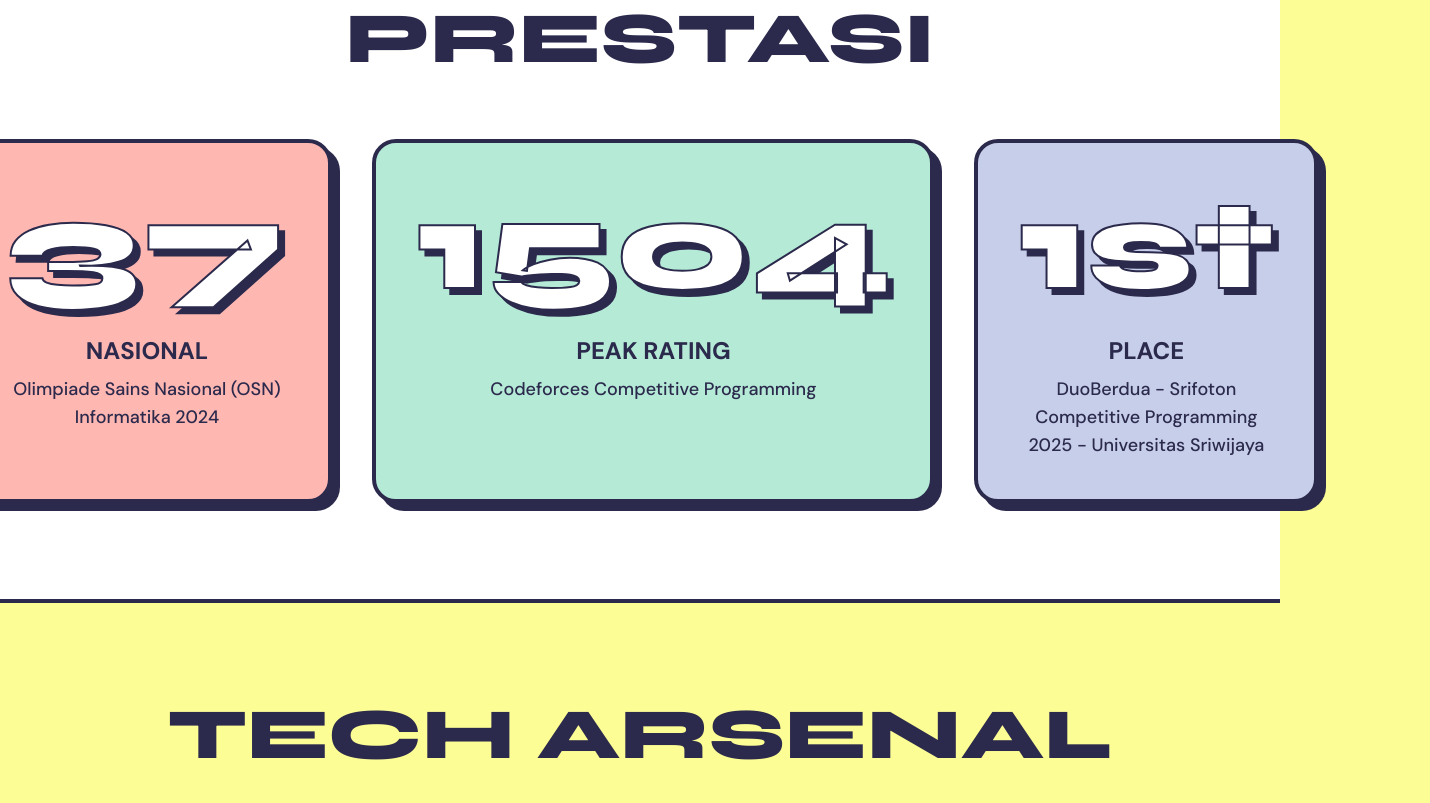
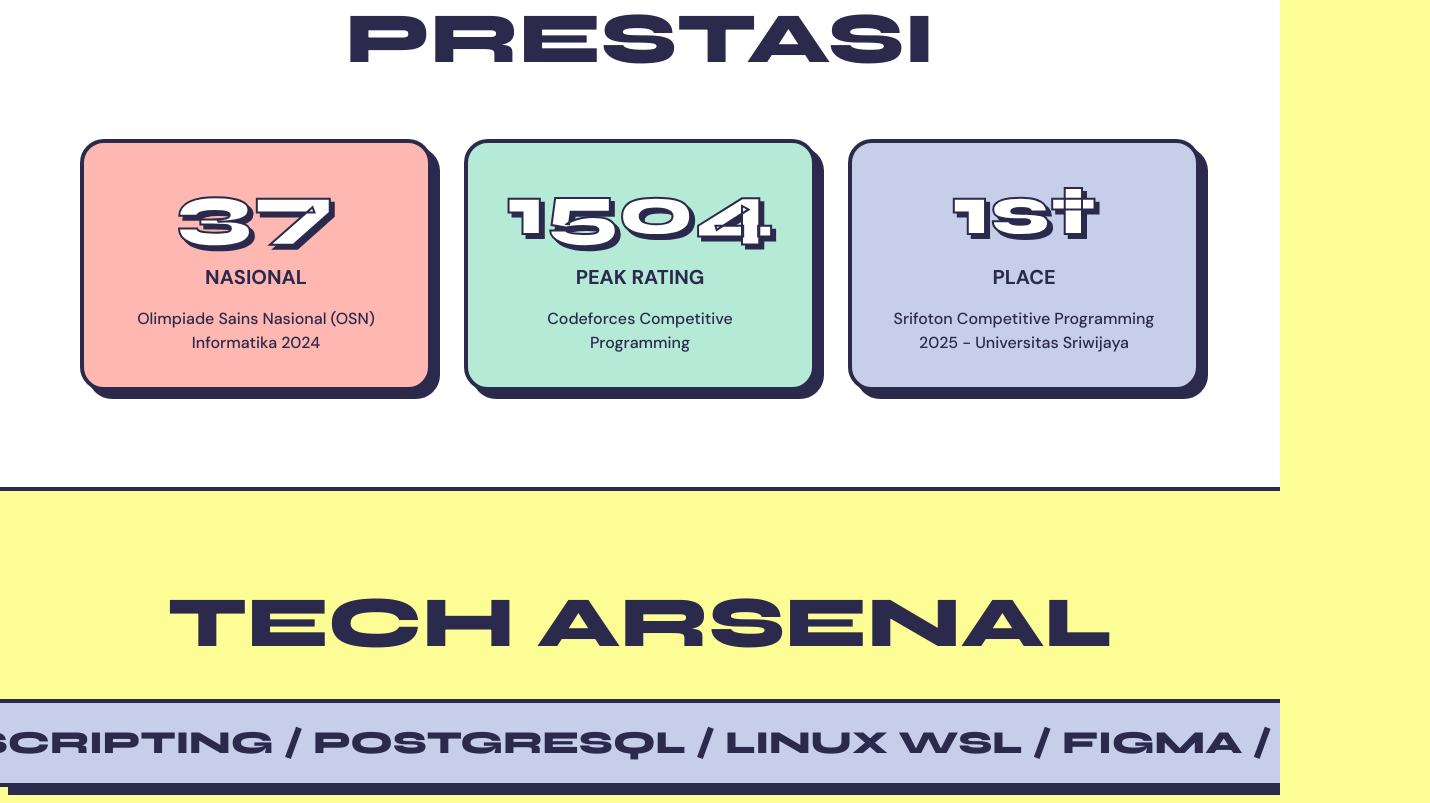
Before and after one commit to Notdils/Portofolio, a plain HTML site: page index.html in a window 1280 px wide. Shown: the part 2097-2900 px from the top of the page, 1430 px wide, since content can reach past the window. Drawn offline with nearby package versions, Linux system fonts and the light colour scheme.

Commit message:
fix selalu kepotong

```diff
--- a/index.html
+++ b/index.html
@@ -134,7 +134,8 @@
             class="bg-white border-4 border-neo-ink rounded-3xl p-8 max-w-3xl shadow-neo relative z-10 transform -rotate-1">
             <p class="text-2xl font-syne font-bold mb-4 uppercase">I Love logic and obsessed with colorful systems.</p>
             <p class="text-lg md:text-xl font-medium leading-relaxed">
-                Mahasiswa Informatika ITS. Saya mix dari seriusnya <em>competitive programming</em> dan eksentrik desain UI.
+                Mahasiswa Informatika ITS. Saya mix dari seriusnya <em>competitive programming</em> dan eksentrik desain
+                UI.
                 Sekarang masih mencari jati diri. Kachaww.
             </p>
             <div class="mt-8">
@@ -196,33 +197,32 @@
         <div class="max-w-7xl mx-auto">
             <h2 class="font-syne text-5xl md:text-7xl font-extrabold uppercase mb-16 text-center">Prestasi</h2>
 
-            <div class="flex flex-col md:flex-row justify-center gap-10">
-                <div
-                    class="bg-neo-melon border-4 border-neo-ink rounded-3xl p-10 flex-1 text-center shadow-neo transform hover:-translate-y-2 transition-transform duration-300">
-                    <div
-                        class="font-syne text-8xl md:text-9xl font-extrabold [-webkit-text-stroke:2px_#2B2A4C] text-white drop-shadow-[6px_6px_0px_#2B2A4C]">
-                        37</div>
-                    <div class="font-bold text-2xl mt-6 uppercase">Nasional</div>
-                    <p class="mt-2 text-lg font-medium">Olimpiade Sains Nasional (OSN) Informatika 2024</p>
+            <div class="grid grid-cols-1 md:grid-cols-3 gap-8">
+                <!-- Card 1: OSN -->
+                <div class="bg-neo-melon border-4 border-neo-ink rounded-3xl p-6 md:p-8 text-center shadow-neo transform hover:-translate-y-2 transition-transform duration-300 flex flex-col justify-between">
+                    <div>
+                        <div class="font-syne text-6xl lg:text-7xl font-extrabold [-webkit-text-stroke:2px_#2B2A4C] text-white drop-shadow-[4px_4px_0px_#2B2A4C]">37</div>
+                        <div class="font-bold text-xl mt-4 uppercase">Nasional</div>
+                    </div>
+                    <p class="mt-4 text-base font-medium">Olimpiade Sains Nasional (OSN) Informatika 2024</p>
                 </div>
 
-                <div
-                    class="bg-neo-mint border-4 border-neo-ink rounded-3xl p-10 flex-1 text-center shadow-neo transform hover:-translate-y-2 transition-transform duration-300">
-                    <div
-                        class="font-syne text-8xl md:text-9xl font-extrabold [-webkit-text-stroke:2px_#2B2A4C] text-white drop-shadow-[6px_6px_0px_#2B2A4C]">
-                        1504</div>
-                    <div class="font-bold text-2xl mt-6 uppercase">Peak Rating</div>
-                    <p class="mt-2 text-lg font-medium">Codeforces Competitive Programming</p>
+                <!-- Card 2: Codeforces -->
+                <div class="bg-neo-mint border-4 border-neo-ink rounded-3xl p-6 md:p-8 text-center shadow-neo transform hover:-translate-y-2 transition-transform duration-300 flex flex-col justify-between">
+                    <div>
+                        <div class="font-syne text-6xl lg:text-7xl font-extrabold [-webkit-text-stroke:2px_#2B2A4C] text-white drop-shadow-[4px_4px_0px_#2B2A4C]">1504</div>
+                        <div class="font-bold text-xl mt-4 uppercase">Peak Rating</div>
+                    </div>
+                    <p class="mt-4 text-base font-medium">Codeforces Competitive Programming</p>
                 </div>
-                <!-- Card 3: Srifoton 2025 -->
-                <div
-                    class="bg-neo-lavender border-4 border-neo-ink rounded-3xl p-10 flex-1 text-center shadow-neo transform hover:-translate-y-2 transition-transform duration-300">
-                    <div
-                        class="font-syne text-8xl md:text-9xl font-extrabold [-webkit-text-stroke:2px_#2B2A4C] text-white drop-shadow-[6px_6px_0px_#2B2A4C]">
-                        1st</div>
-                    <div class="font-bold text-2xl mt-6 uppercase">Place</div>
-                    <p class="mt-2 text-lg font-medium">DuoBerdua -  Srifoton Competitive Programming 2025 - Universitas Sriwijaya
-                    </p>
+
+                <!-- Card 3: Srifoton -->
+                <div class="bg-neo-lavender border-4 border-neo-ink rounded-3xl p-6 md:p-8 text-center shadow-neo transform hover:-translate-y-2 transition-transform duration-300 flex flex-col justify-between">
+                    <div>
+                        <div class="font-syne text-6xl lg:text-7xl font-extrabold [-webkit-text-stroke:2px_#2B2A4C] text-white drop-shadow-[4px_4px_0px_#2B2A4C]">1st</div>
+                        <div class="font-bold text-xl mt-4 uppercase">Place</div>
+                    </div>
+                    <p class="mt-4 text-base font-medium">Srifoton Competitive Programming 2025 - Universitas Sriwijaya</p>
                 </div>
             </div>
         </div>
@@ -273,7 +273,7 @@
 
     <!-- 5. Kontak -->
     <section id="kontak" class="bg-neo-lavender border-t-8 border-neo-ink px-6 md:px-20 pt-32 pb-16 text-center">
-        <h2 class="font-syne text-6xl md:text-9xl font-extrabold uppercase leading-none mb-12">
+        <h2 class="font-syne text-4xl sm:text-5         xl md:text-6xl lg:text-7xl font-extrabold uppercase leading-none mb-12">
             Let's Build <br>
             <span class="text-white drop-shadow-[6px_6px_0px_#2B2A4C] [-webkit-text-stroke:3px_#2B2A4C]">Something
                 Fun</span>
```
